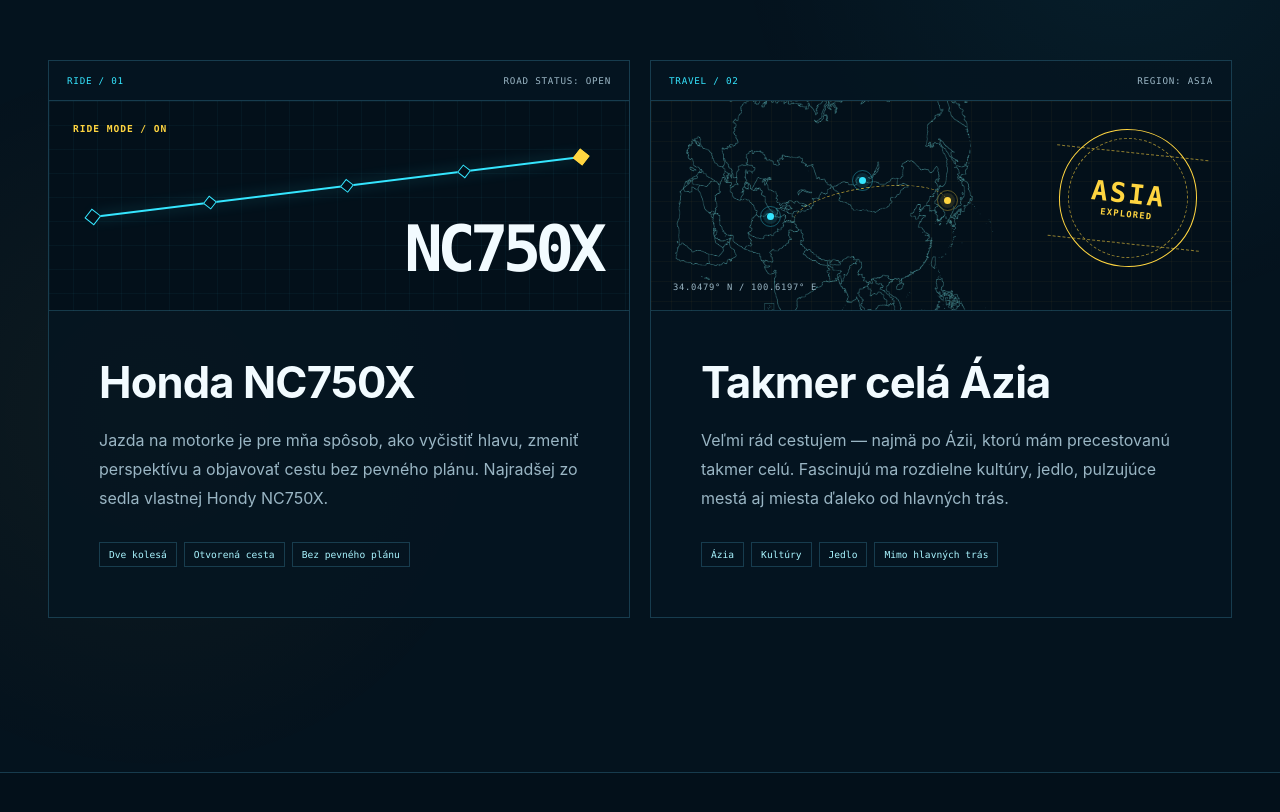
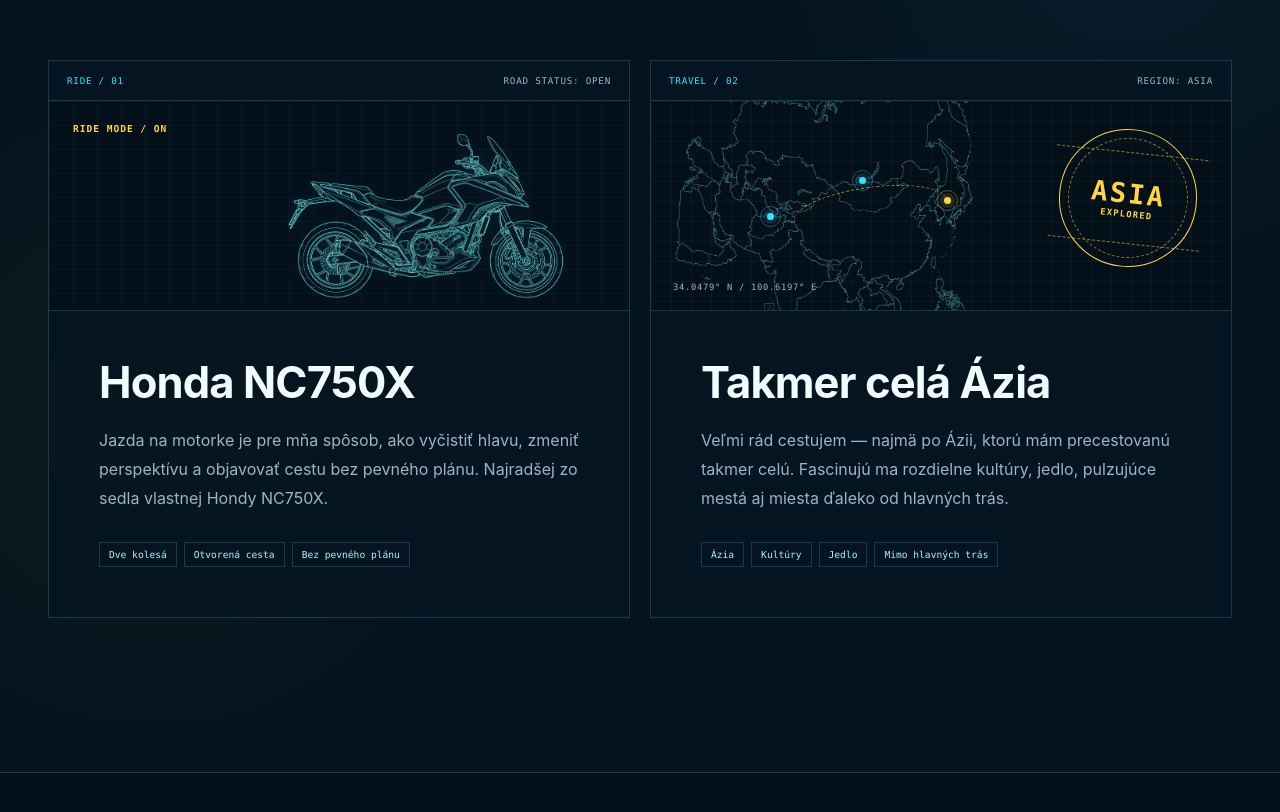
Before and after one commit to DominikPalo/dominikpalo.github.io, a React (Vite) app: page / in a window 1280 px wide. Shown: the part 6780-7592 px from the top of the page. Built offline with nearby package versions, Linux system fonts and the light colour scheme.

Commit message:
Replace ride route with motorcycle outline

```diff
--- a/app/globals.css
+++ b/app/globals.css
@@ -1155,13 +1155,16 @@
   background-size: 24px 24px;
 }
 
-.ride-visual strong {
-  position: absolute;
-  right: 28px;
-  bottom: 24px;
-  color: var(--white);
-  font: 760 clamp(2.6rem, 5vw, 5.2rem) var(--font-mono);
-  letter-spacing: -0.09em;
+.motorcycle-outline {
+  position: absolute;
+  right: 24px;
+  bottom: 4px;
+  width: min(58%, 390px);
+  height: auto;
+  opacity: 0.86;
+  filter:
+    invert(86%) sepia(92%) saturate(1554%) hue-rotate(157deg) brightness(103%) contrast(104%)
+    drop-shadow(0 0 7px rgba(53, 230, 255, 0.24));
 }
 
 .ride-visual small {
@@ -1172,36 +1175,6 @@
   font: 600 0.6rem var(--font-mono);
   letter-spacing: 0.1em;
 }
-
-.route-line {
-  position: absolute;
-  top: 85px;
-  right: 46px;
-  left: 42px;
-  height: 2px;
-  transform: rotate(-7deg);
-  background: var(--cyan);
-  box-shadow: 0 0 14px rgba(53, 230, 255, 0.45);
-}
-
-.route-line::before,
-.route-line::after,
-.route-line i {
-  position: absolute;
-  top: 50%;
-  width: 10px;
-  height: 10px;
-  transform: translate(-50%, -50%) rotate(45deg);
-  border: 1px solid var(--cyan);
-  background: var(--navy-950);
-  content: "";
-}
-
-.route-line::before { left: 0; }
-.route-line::after { left: 100%; background: var(--yellow); border-color: var(--yellow); }
-.route-line i:nth-child(1) { left: 24%; }
-.route-line i:nth-child(2) { left: 52%; }
-.route-line i:nth-child(3) { left: 76%; }
 
 .travel-visual {
   background:
@@ -1773,9 +1746,10 @@
     grid-column: 2 / 4;
   }
 
-  .ride-visual strong {
-    right: 18px;
-    font-size: clamp(2.3rem, 14vw, 3.8rem);
+  .motorcycle-outline {
+    right: 12px;
+    bottom: 10px;
+    width: 68%;
   }
 
   .asia-map-outline {
--- a/app/page.tsx
+++ b/app/page.tsx
@@ -744,12 +744,11 @@
                 <span>ROAD STATUS: OPEN</span>
               </div>
               <div className="ride-visual" aria-hidden="true">
-                <div className="route-line">
-                  <i />
-                  <i />
-                  <i />
-                </div>
-                <strong>NC750X</strong>
+                <img
+                  className="motorcycle-outline"
+                  src="/motorcycle-outline.webp"
+                  alt=""
+                />
                 <small>RIDE MODE / ON</small>
               </div>
               <div className="hobby-content">
```
Also changed, not shown: public/motorcycle-outline.webp (added).
